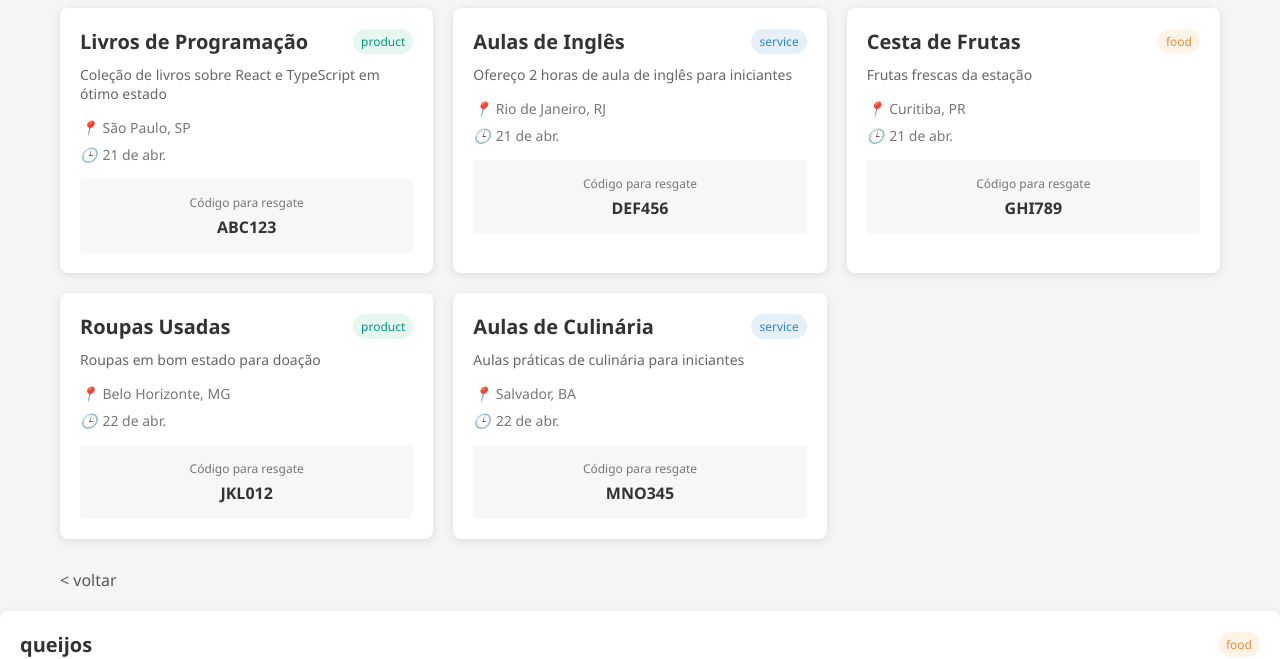
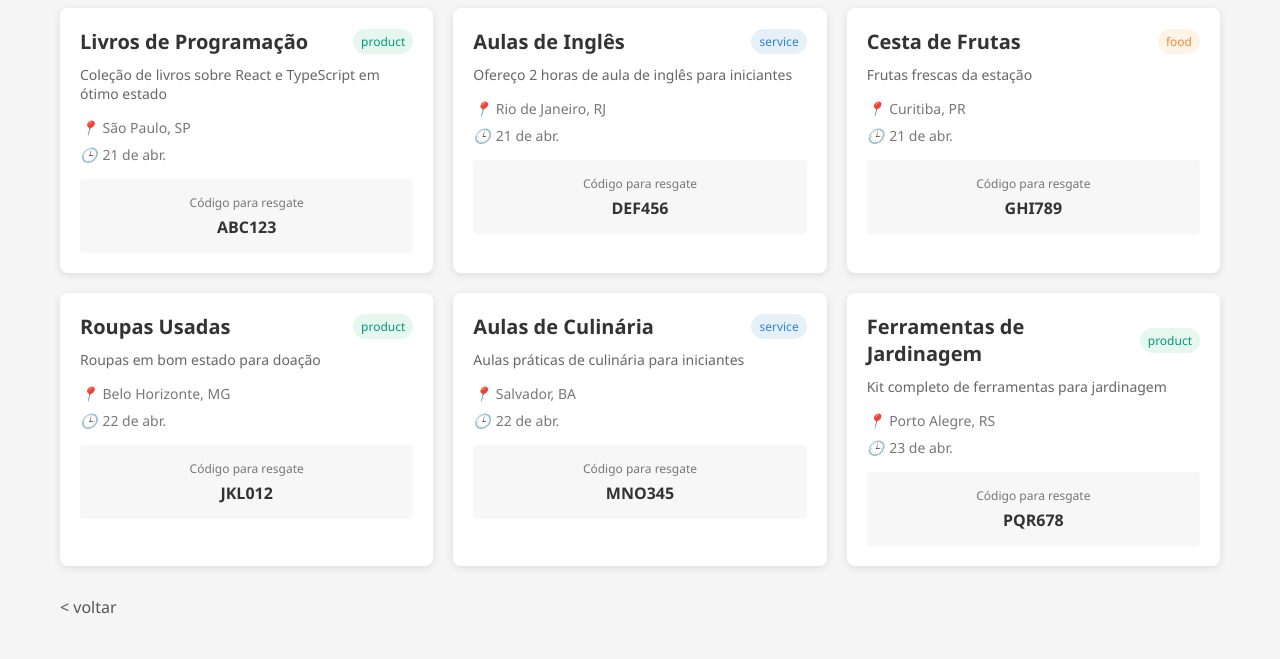
Before and after one commit to SlaupSolution/slaup.go1, a plain HTML site: page slaup-go-items-page.html in a window 1280 px wide. Shown: the part 148-807 px from the top of the page. Drawn offline with Linux system fonts and the light colour scheme.

Commit message:
original slaup go

```diff
--- a/slaup-go-items-page.html
+++ b/slaup-go-items-page.html
@@ -288,42 +288,30 @@
                     </div>
                 </div>
             </div>
-        </div>
 
-        <a href="index.html" class="back-link">< voltar</a>
-    </div>
-
-
-
-    <!-- Item 4 -->
+            <!-- Item 6 -->
             <div class="item-card">
                 <div class="item-content">
                     <div class="item-title">
-                        <h2> queijos </h2>
-                        <span class="tag tag-food">food</span>
+                        <h2>Ferramentas de Jardinagem</h2>
+                        <span class="tag tag-product">product</span>
                     </div>
-                    <p class="item-description"> queijos artesanais </p>
+                    <p class="item-description">Kit completo de ferramentas para jardinagem</p>
 
                     <div class="item-meta">
-                        <i>📍</i> Salvador, Ba
+                        <i>📍</i> Porto Alegre, RS
                     </div>
                     <div class="item-meta">
-                        <i>🕒</i> 21 de abr.
+                        <i>🕒</i> 23 de abr.
                     </div>
 
                     <div class="code-block">
                         <div class="code-label">Código para resgate</div>
-                        <div class="code">htyui7</div>
+                        <div class="code">PQR678</div>
                     </div>
                 </div>
             </div>
         </div>
 
-
-
-
-        <a href="#" class="back-link">< voltar</a>
+        <a href="index.html" class="back-link">< voltar</a>
     </div>
-
-</body>
-</html>
```
